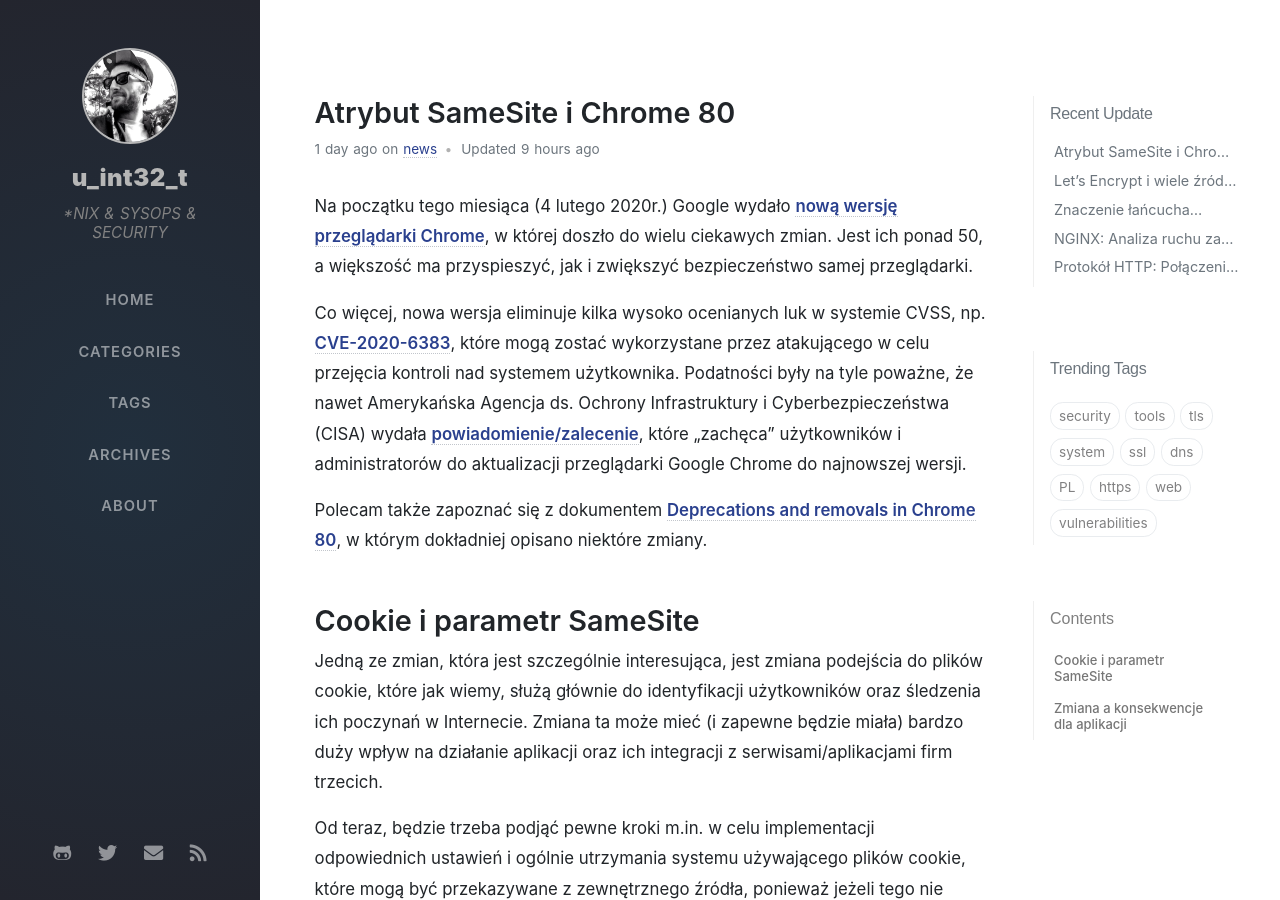
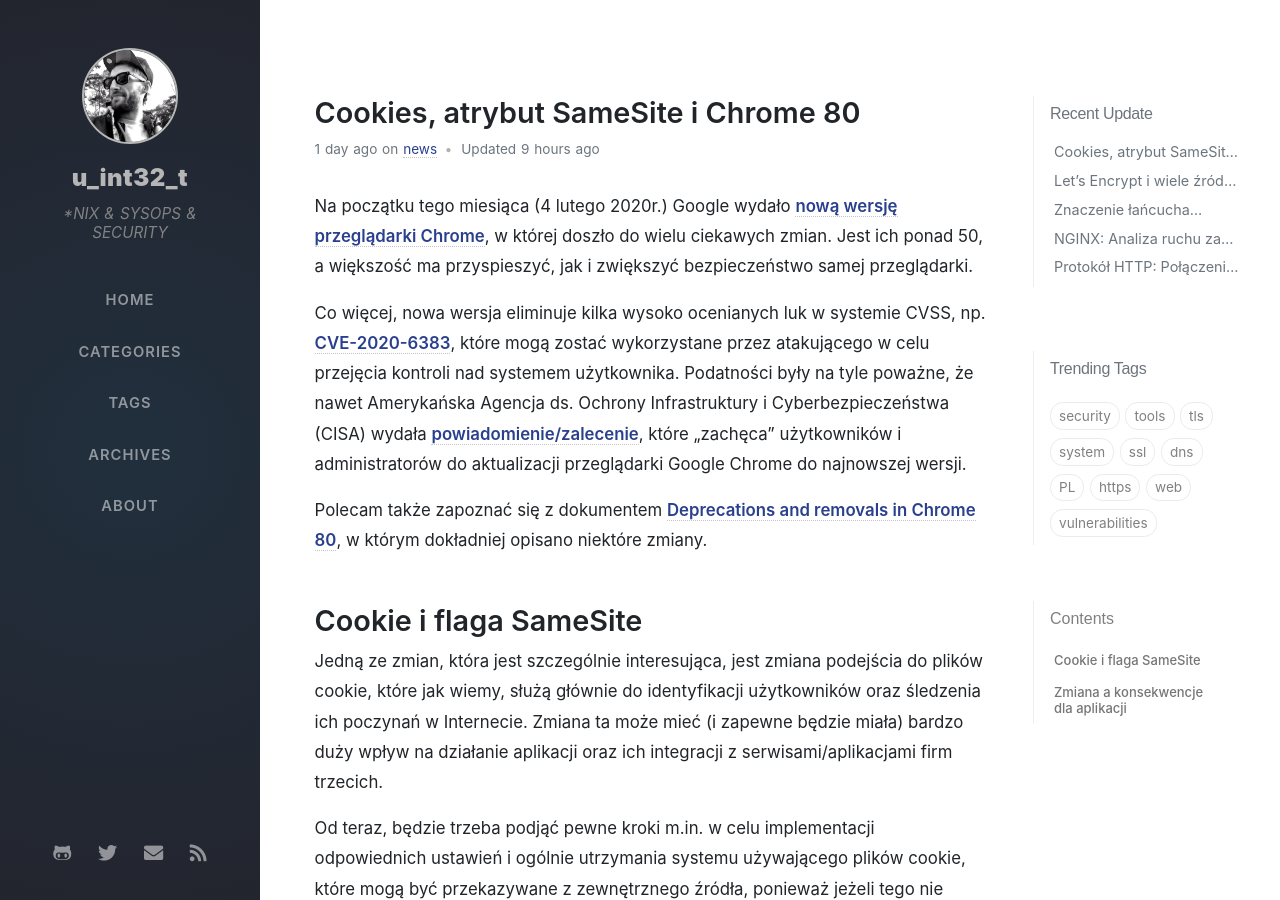
Before and after one commit to morristech/trimstray.github.io, a Jekyll site: the page built from _posts/2020-02-24-cookies_atrybut_samesite_i_chrome_80.md, in a window 1280 px wide and 900 px high. Built offline with Jekyll 4.4.1, drawn with Linux system fonts in a browser that asks for light colours; nearby versions of some CDN libraries; some web fonts are replaced; comment, search, counter and statistics services are not loaded.

Commit message:
rename post - signed-off-by: trimstray <trimstray@gmail.com>

```diff
--- a/_posts/2020-02-24-atrybut_samesite_i_chrome_80.md
+++ b/_posts/2020-02-24-cookies_atrybut_samesite_i_chrome_80.md
@@ -1,6 +1,6 @@
 ---
 layout: post
-title: Atrybut SameSite i Chrome 80
+title: Cookies, atrybut SameSite i Chrome 80
 date: 2020-02-24 07:31:05
 categories: [news]
 tags: [PL, http, security, pentesting, cookie, samesite, chrome]
@@ -16,7 +16,7 @@ Co więcej, nowa wersja eliminuje kilka wysoko ocenianych luk w systemie CVSS, n
 
 Polecam także zapoznać się z dokumentem [Deprecations and removals in Chrome 80](https://developers.google.com/web/updates/2019/12/chrome-80-deps-rems), w którym dokładniej opisano niektóre zmiany.
 
-# Cookie i parametr SameSite
+# Cookie i flaga SameSite
 
 Jedną ze zmian, która jest szczególnie interesująca, jest zmiana podejścia do plików cookie, które jak wiemy, służą głównie do identyfikacji użytkowników oraz śledzenia ich poczynań w Internecie. Zmiana ta może mieć (i zapewne będzie miała) bardzo duży wpływ na działanie aplikacji oraz ich integracji z serwisami/aplikacjami firm trzecich.
 
```
